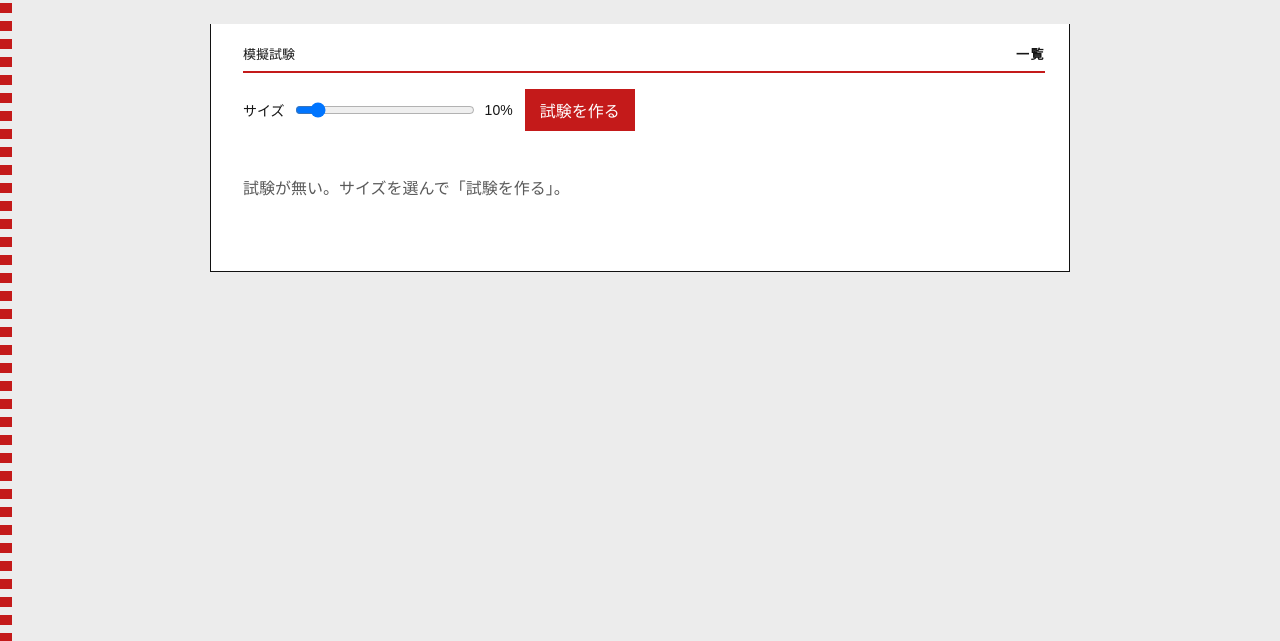
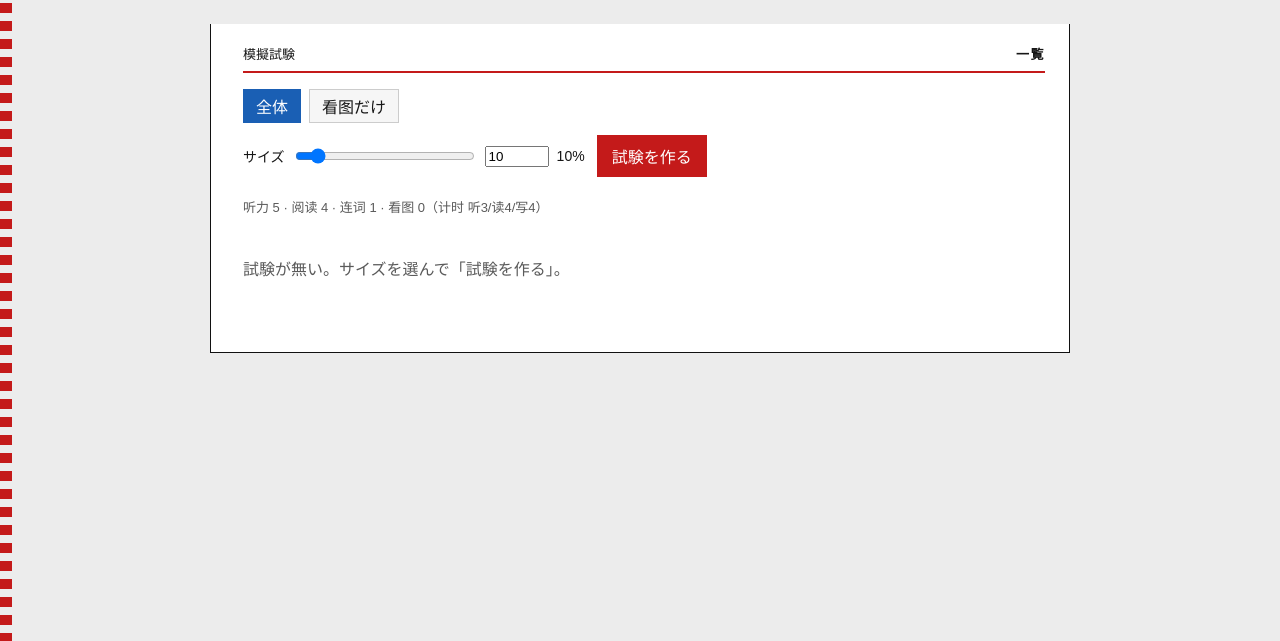
Before and after one commit to cympfh/mini-hsk-5, a FastAPI app: page / in a window 1280 px wide. Shown: the part 159-800 px from the top of the page. Run offline with FastAPI, Linux system fonts and the light colour scheme; data that the repository does not hold is empty.

Commit message:
Add 看图-only practice mode and finer size controls

```diff
--- a/templates/app.css
+++ b/templates/app.css
@@ -316,3 +316,8 @@ img.pic { max-width: 100%; border: 1px solid #111; }
 .attempt-list { list-style: none; padding: 0.5rem 0 0; margin: 0; }
 .attempt-list li { margin: 0.25rem 0; }
 button.linkish { background: none; border: none; color: #1a5fb4; cursor: pointer; padding: 0; text-decoration: underline; font: inherit; }
+
+
+.mode-row { gap: 0.5rem; margin-bottom: 0.25rem; }
+.mode-btn { border: 1px solid #ccc; background: #f6f6f6; padding: 0.25rem 0.75rem; cursor: pointer; }
+.mode-btn.on { background: #1a5fb4; color: #fff; border-color: #1a5fb4; }
--- a/templates/app.js
+++ b/templates/app.js
@@ -28,7 +28,7 @@
   function Hsk5() {}
 
   Hsk5.boot = function (root) {
-    var state = { view: "list", exams: [], exam: null, attempt: null, answers: { mcq: {}, sentence: {}, essay: {} }, result: null, size: 10, section: "listening", remain: 0, timer: null, historyExamId: null, historyAttempts: [], reviewMeta: null };
+    var state = { view: "list", exams: [], exam: null, attempt: null, answers: { mcq: {}, sentence: {}, essay: {} }, result: null, size: 10, mode: "full", scalePreview: null, section: "listening", remain: 0, timer: null, historyExamId: null, historyAttempts: [], reviewMeta: null };
     var BASE = "";
     (function () {
       var scripts = global.document.getElementsByTagName("script");
@@ -76,11 +76,29 @@
       return (m < 10 ? "0" : "") + m + ":" + (s < 10 ? "0" : "") + s;
     }
 
+    function refreshScalePreview() {
+      api("/api/scale?size=" + state.size + "&mode=" + state.mode).then(function (p) {
+        state.scalePreview = p;
+        var el = $("#scaleprev");
+        if (el) el.textContent = formatScale(p);
+      }).catch(function () {});
+    }
+
+    function formatScale(p) {
+      if (!p) return "";
+      if (state.mode === "picture") {
+        return "看图 " + p.writing_p2 + " 枚 · 书写 " + p.writing_minutes + " 分";
+      }
+      return "听力 " + p.listening_total + " · 阅读 " + p.reading_total +
+        " · 连词 " + p.writing_p1 + " · 看图 " + p.writing_p2 +
+        "（计时 听" + p.listening_minutes + "/读" + p.reading_minutes + "/写" + p.writing_minutes + "）";
+    }
+
     function createExam() {
       api("/api/exams", {
         method: "POST",
         headers: { "Content-Type": "application/json" },
-        body: JSON.stringify({ size: state.size }),
+        body: JSON.stringify({ size: state.size, mode: state.mode }),
       }).then(function (j) {
         state.view = "generating";
         state.pending = j.id;
@@ -211,7 +229,8 @@
     function renderList() {
       var cards = state.exams.map(function (e) {
         var best = e.best_total == null ? "—" : fmt(e.best_total);
-        var meta = "ID " + e.id + "　サイズ " + e.size + "%　" + (e.created_at || "");
+        var sizeLabel = (e.mode === "picture") ? ("看图×" + e.size) : (e.size + "%");
+        var meta = "ID " + e.id + "　" + sizeLabel + "　" + (e.created_at || "");
         var score = "最高点 " + best + (e.best_at ? "（" + e.best_at + "）" : "");
         var action;
         if (e.status === "ready") {
@@ -241,14 +260,46 @@
       root.innerHTML =
         "<div class=\"admit\"><span>模擬試験</span><strong>一覧</strong></div>" +
         (state.error ? "<p class=\"hint\">" + state.error + "</p>" : "") +
-        "<div class=\"row\"><label class=\"size\">サイズ <input id=\"size\" type=\"range\" min=\"1\" max=\"100\" value=\"" + state.size + "\"> <span id=\"sizev\">" + state.size + "%</span></label>" +
+        "<div class=\"row mode-row\">" +
+        "<button type=\"button\" class=\"mode-btn" + (state.mode === "full" ? " on" : "") + "\" data-mode=\"full\">全体</button>" +
+        "<button type=\"button\" class=\"mode-btn" + (state.mode === "picture" ? " on" : "") + "\" data-mode=\"picture\">看图だけ</button>" +
+        "</div>" +
+        "<div class=\"row\"><label class=\"size\">" + (state.mode === "picture" ? "枚数" : "サイズ") +
+        " <input id=\"size\" type=\"range\" min=\"1\" max=\"" + (state.mode === "picture" ? "20" : "100") +
+        "\" value=\"" + state.size + "\"> " +
+        "<input id=\"sizen\" type=\"number\" min=\"1\" max=\"" + (state.mode === "picture" ? "20" : "100") +
+        "\" value=\"" + state.size + "\" style=\"width:4rem\"> " +
+        "<span id=\"sizev\">" + (state.mode === "picture" ? (state.size + "枚") : (state.size + "%")) + "</span></label>" +
         "<button class=\"primary\" id=\"make\">試験を作る</button></div>" +
+        "<p class=\"hint\" id=\"scaleprev\">" + formatScale(state.scalePreview) + "</p>" +
         (state.exams.length ? cards : "<p class=\"empty\">試験が無い。サイズを選んで「試験を作る」。</p>");
       var slider = $("#size", root);
-      slider.addEventListener("input", function () {
-        state.size = parseInt(slider.value, 10);
-        $("#sizev", root).textContent = state.size + "%";
+      var num = $("#sizen", root);
+      function setSize(v) {
+        var max = state.mode === "picture" ? 20 : 100;
+        v = parseInt(v, 10);
+        if (!v || v < 1) v = 1;
+        if (v > max) v = max;
+        state.size = v;
+        slider.value = String(v);
+        num.value = String(v);
+        $("#sizev", root).textContent = state.mode === "picture" ? (v + "枚") : (v + "%");
+        refreshScalePreview();
+      }
+      slider.addEventListener("input", function () { setSize(slider.value); });
+      num.addEventListener("change", function () { setSize(num.value); });
+      root.querySelectorAll("[data-mode]").forEach(function (b) {
+        b.addEventListener("click", function () {
+          var m = b.getAttribute("data-mode");
+          if (m === state.mode) return;
+          state.mode = m;
+          if (m === "picture" && state.size > 20) state.size = 1;
+          if (m === "full" && state.size < 1) state.size = 10;
+          render();
+          refreshScalePreview();
+        });
       });
+      refreshScalePreview();
       $("#make", root).addEventListener("click", createExam);
       root.querySelectorAll("[data-start]").forEach(function (b) {
         b.addEventListener("click", function () { begin(b.getAttribute("data-start")); });
@@ -291,7 +342,7 @@
       var exam = state.exam;
       var html = (state.error ? "<p class=\"hint\">" + state.error + "</p>" : "") +
         "<div class=\"admit\"><span>准考证号　" + exam.id + "</span><strong class=\"timer\" id=\"timer\">" + clock(state.remain) + "</strong></div>";
-      html += "<div class=\"section-h\"><h2>" + (state.section === "listening" ? "听力" : state.section === "reading" ? "阅读" : "书写") + "</h2><span class=\"hint\">" + exam.size + "%</span></div>";
+      html += "<div class=\"section-h\"><h2>" + (state.section === "listening" ? "听力" : state.section === "reading" ? "阅读" : "书写") + "</h2><span class=\"hint\">" + (exam.mode === "picture" ? ("看图×" + exam.size) : (exam.size + "%")) + "</span></div>";
       var i;
       if (state.section === "listening") {
         for (i = 0; i < exam.listening.length; i += 1) {
--- a/templates/index.html
+++ b/templates/index.html
@@ -4,7 +4,7 @@
   <meta charset="utf-8">
   <meta name="viewport" content="width=device-width, initial-scale=1">
   <title>汉语水平考试 五级 · 模拟</title>
-  <link rel="stylesheet" href="/app.css?v=6">
+  <link rel="stylesheet" href="/app.css?v=7">
 </head>
 <body>
   <div class="seal-line" aria-hidden="true"></div>
@@ -14,6 +14,6 @@
     <p class="sub">听力 · 阅读 · 书写　满分 300</p>
   </header>
   <main id="app"></main>
-  <script src="/app.js?v=6"></script>
+  <script src="/app.js?v=7"></script>
 </body>
 </html>
```
Also changed, not shown: hsk5/app.py (+32 -2 lines), hsk5/generate.py (+15 -6 lines), hsk5/jobs.py (+4 -4 lines), hsk5/models.py (+11 -2 lines), hsk5/scale.py (+25 -0 lines), hsk5/store.py (+8 -3 lines), tests/helpers.py (+1 -0 lines), tests/test_picture_mode.py (added, +31 -0 lines).
